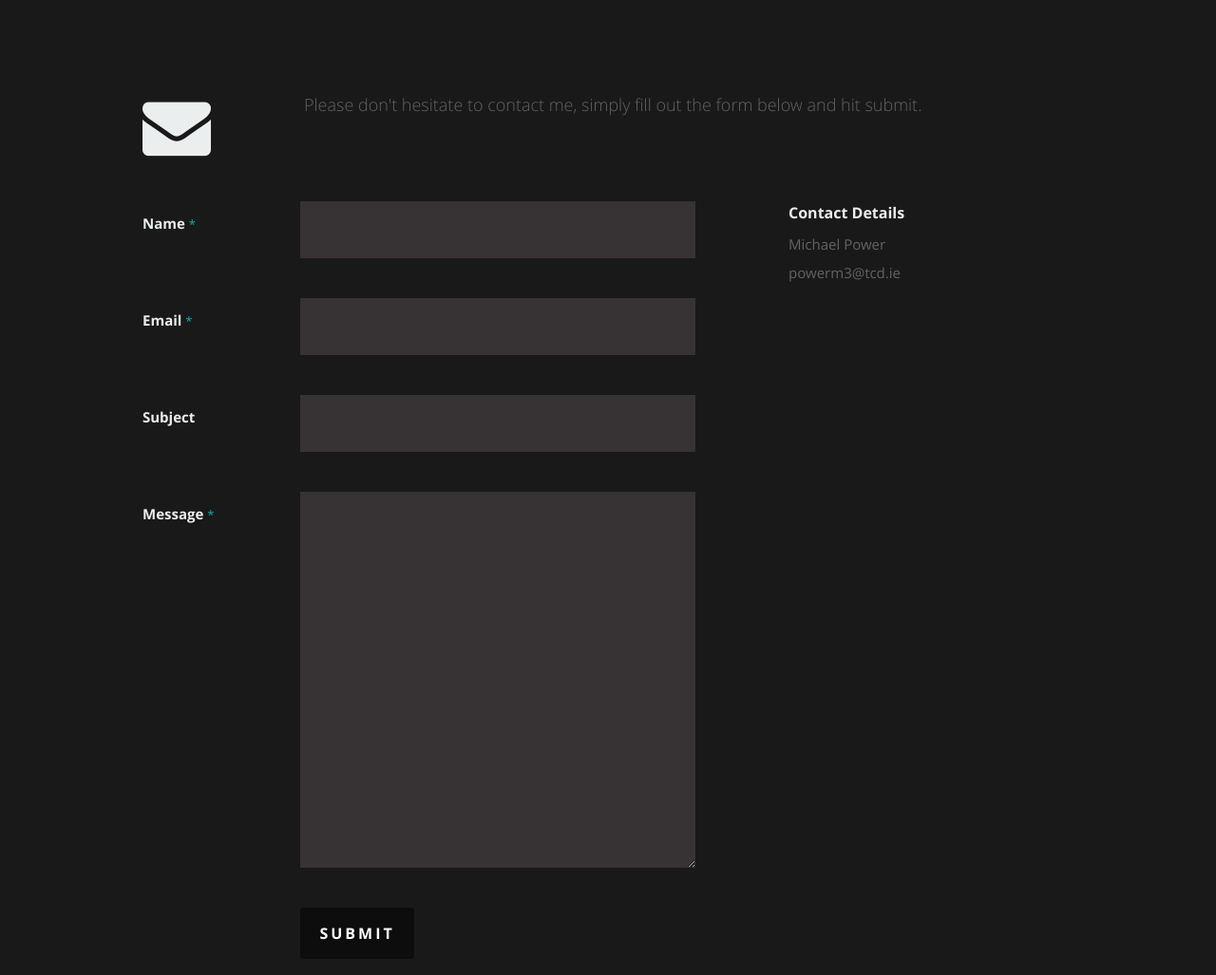
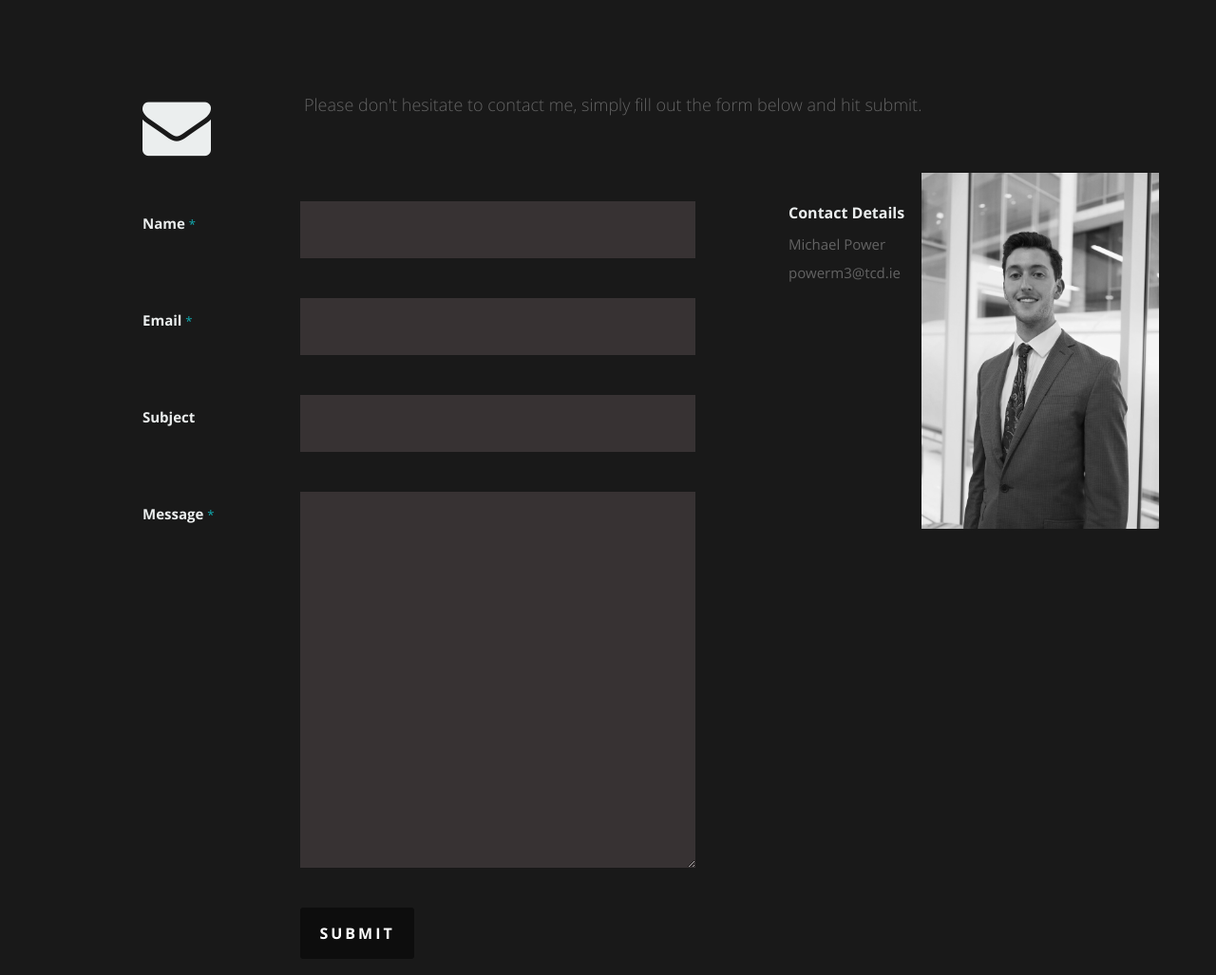
Before and after one commit to mikeyPower/cv_site, a Flask app: page /result in a window 1280 px wide. Shown: the part 3944-4971 px from the top of the page at 95% size. Run offline with Flask 2, Linux system fonts and the light colour scheme; some libraries are stand-ins or nearby versions.

Commit message:
added mono photo

```diff
--- a/app/static/css/layout.css
+++ b/app/static/css/layout.css
@@ -921,6 +921,13 @@ call-to-action .button {
    border: none;
 }
 
+.custom_case_right img {
+    float: right;
+    top: -150px;
+    position: relative;
+    right: -90px;
+    width:250px;
+}
 
 /* ------------------------------------------------------------------ */
 /* i. Footer
--- a/app/templates/index.html
+++ b/app/templates/index.html
@@ -411,9 +411,11 @@
                <span>powerm3@tcd.ie</span>
              </p>
 
-           </div>
+           <div class="custom_case_right">
 
+           <img alt="" src="static/images/mono_image_profile.jpg">
 
+            </div>
 
             </aside>
 
```
Also changed, not shown: app/static/images/mono_image_profile.jpg (added).
